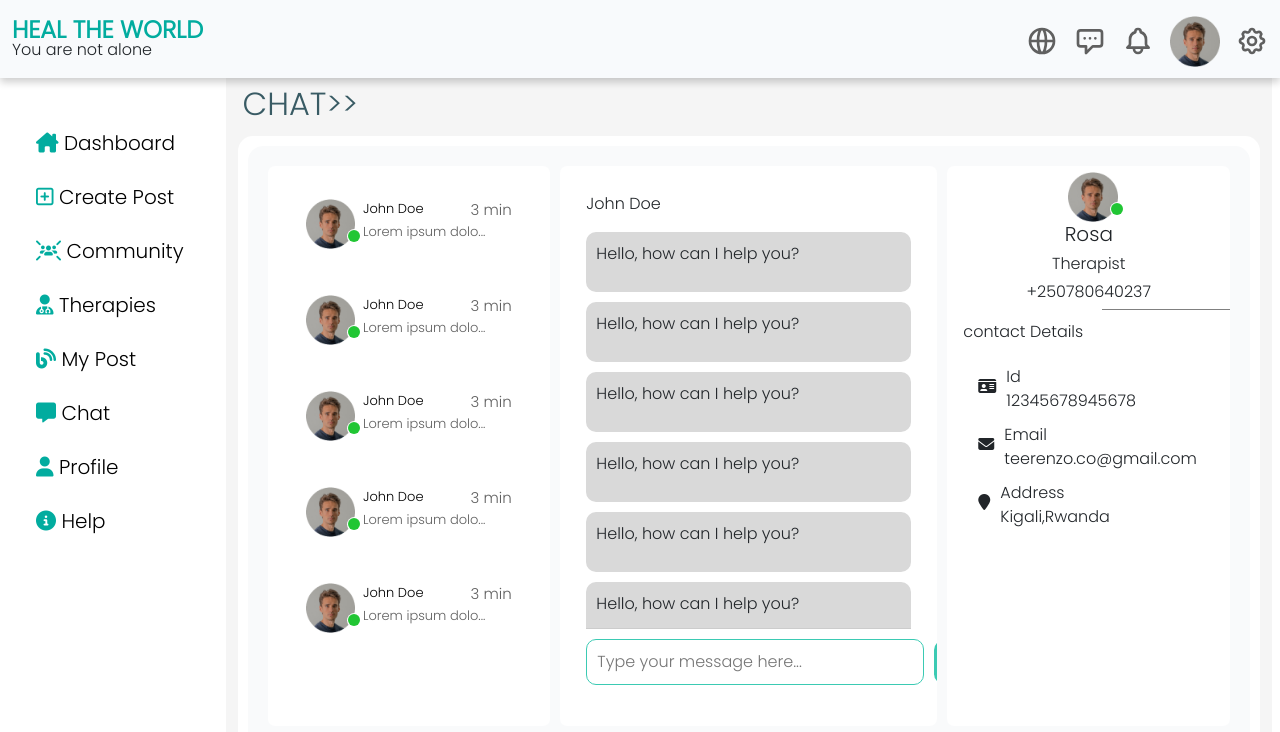
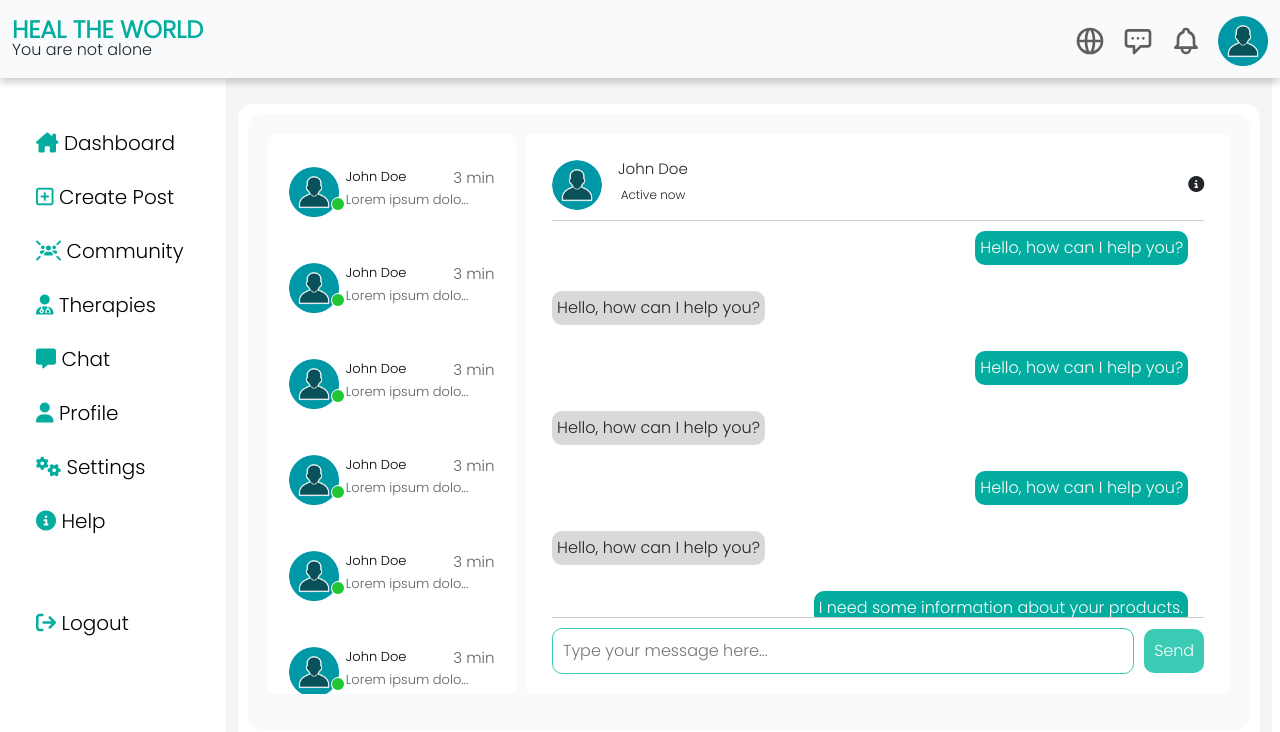
Before and after one commit to alaintresor/heal-the-world-fn, a React app: page /chat in a window 1280 px wide. Shown: the top 732 px of the page. Built offline with nearby package versions, Linux system fonts and the light colour scheme.

Commit message:
add some changes on chat

```diff
--- a/src/components/Sidebar.jsx
+++ b/src/components/Sidebar.jsx
@@ -17,19 +17,23 @@ export default function Sidebar() {
         <Link to="#"><span><i class="fa-solid fa-user-doctor"></i></span> Therapies</Link>
       </div>
       <div class="nav-item">
-        <Link to="#"><span><i class="fa-solid fa-blog"></i></span> My Post</Link>
-      </div>
-
-      <div class="nav-item">
 
         <Link to="/chat"><span><i class="fa-solid fa-message"></i></span> Chat</Link>
       </div>
 
       <div class="nav-item">
-      <Link to="/profile"> <span><i class="fa-solid fa-user"></i></span> Profile</Link>
+        <Link to="/profile"> <span><i class="fa-solid fa-user"></i></span> Profile</Link>
       </div>
       <div class="nav-item">
+        <Link to="/profile"> <span><i class="fa-solid fa-gears"></i></span> Settings</Link>
+      </div>
+
+      <div class="nav-item">
         <Link to="#"><span><i class="fa-solid fa-circle-info"></i></span> Help</Link>
+      </div>
+      <br /> <br />
+      <div class="nav-item">
+        <Link to="/"><span><i class="fa-solid fa-sign-out"></i></span> Logout</Link>
       </div>
 
     </div>
--- a/src/components/chatUser.js
+++ b/src/components/chatUser.js
@@ -1,5 +1,5 @@
 import React from 'react'
-import img1 from "../assets/images/13.png"
+import img1 from "../assets/images/profile.png"
 const chatUser = () => {
     return (
         <>
--- a/src/components/menu.js
+++ b/src/components/menu.js
@@ -1,4 +1,4 @@
-import img1 from "../assets/images/13.png"
+import img1 from "../assets/images/profile.png"
 import {
     CogIcon, BellIcon, ChatAltIcon, GlobeAltIcon
 
@@ -32,9 +32,9 @@ export default function Menu() {
                                 <img src={img1} alt="" width="50" />
                             </Link>
                         </span>
-                        <span>
+                        {/* <span>
                             <CogIcon className="icon" />
-                        </span>
+                        </span> */}
                     </nav>
                 </div>
             </div>
--- a/src/components/profileModal.js
+++ b/src/components/profileModal.js
@@ -1,4 +1,5 @@
 
+import img1 from "../assets/images/profile.png"
 
 export default function ProfileModal({ show, handleClose }) {
   return (
@@ -7,16 +8,26 @@ export default function ProfileModal({ show, handleClose }) {
         <div class="modal-overlay">
           <div class="modal-container">
             <div class="modal-header">
-              <h2>Person Information</h2>
+              <h2>Update Profile</h2>
               <button class="close-modal" onClick={() => handleClose()}>&times;</button>
             </div>
             <div class="modal-body">
+              <div className="profile-img">
+                <img src={img1} alt="" />
+                <div className="flex">
+                  <span>Kabano Festo</span>
+                  <span className="primary-color">kabanofesto@gmail</span>
+                </div>
+              </div>
               <form>
                 <div class="form-group">
                   <input type="text" class="form-control" placeholder="First Name" />
                 </div>
                 <div class="form-group">
                   <input type="text" class="form-control" placeholder="Last Name" />
+                </div>
+                <div class="form-group">
+                  <input type="text" class="form-control" placeholder="Username" />
                 </div>
                 <div class="form-group">
                   <select class="form-control">
@@ -26,7 +37,7 @@ export default function ProfileModal({ show, handleClose }) {
                   </select>
                 </div>
                 <div class="form-group">
-                  <input type="date" class="form-control" placeholder="Date of Birth" />
+                  <input type="date" class="form-control" placeholder="Date of Birth" title="Date Of Birth"/>
                 </div>
                 <div class="form-group">
                   <input type="number" class="form-control" placeholder="Phone number" prefix="+" />
--- a/src/pages/chat.js
+++ b/src/pages/chat.js
@@ -1,9 +1,22 @@
-import React from 'react'
+import React, { useState } from 'react'
 import Menu from '../components/menu'
 import Sidebar from '../components/Sidebar'
-import img1 from "../assets/images/13.png"
+import img1 from "../assets/images/profile.png"
 import ChatUser from '../components/chatUser'
-const chat = () => {
+
+const Chat = () => {
+    const [show, setShow] = useState(false)
+
+    const showProfile = () => {
+        if(show){
+        document.querySelector('.chatChat').style.width = '70%'
+        document.querySelector('.profileChat').style.display = 'flex'
+        }else{
+            document.querySelector('.chatChat').style.width = '100%'
+            document.querySelector('.profileChat').style.display = 'none'
+        }
+        setShow(!show)
+    }
     return (
         <>
             <div className='header'>
@@ -14,10 +27,10 @@ const chat = () => {
                             <Sidebar />
                             <div class="col-lg-10 body-content">
                                 <div class="container">
-                                    <div className='chatHeader'>
+                                    {/* <div className='chatHeader'>
                                         <h2 className='h2Chat1'>CHAT</h2>
-                                    </div>
-
+                                    </div> */}
+                                    <br />
                                     <div className='containerChat'>
                                         <div className='containerChatTwo'>
 
@@ -29,33 +42,49 @@ const chat = () => {
                                                     <ChatUser />
                                                     <ChatUser />
                                                     <ChatUser />
+                                                    <ChatUser />
+                                                    <ChatUser />
                                                 </div>
                                             </div>
                                             <div className='chatChat'>
                                                 <div className="chat-container">
-                                                    <p>John Doe</p>
+                                                    <div className="chat-header">
+                                                        <div className="chat-header-img">
+                                                            <img src={img1} alt="" />
+                                                            <div className="chat-header-name">
+                                                                <h3>John Doe</h3>
+                                                                <span>Active now</span>
+                                                            </div>
+                                                        </div>
+
+                                                        <div className="chat-header-icons">
+                                                            <span onClick={() => showProfile()}>
+                                                                <i class="fa-solid fa-circle-info"></i>
+                                                            </span>
+                                                        </div>
+                                                    </div>
                                                     <div className="chat-messages">
-                                                        <div className="message-container">
-                                                            <p className="message-text">Hello, how can I help you?</p>
-                                                        </div>
-                                                        <div className="message-container">
-                                                            <p className="message-text">Hello, how can I help you?</p>
-                                                        </div>
-                                                        <div className="message-container">
-                                                            <p className="message-text">Hello, how can I help you?</p>
-                                                        </div>
-                                                        <div className="message-container">
-                                                            <p className="message-text">Hello, how can I help you?</p>
-                                                        </div>
-                                                        <div className="message-container">
-                                                            <p className="message-text">Hello, how can I help you?</p>
-                                                        </div>
-                                                        <div className="message-container">
-                                                            <p className="message-text">Hello, how can I help you?</p>
-                                                        </div>
-                                                        <div className="message-container">
-                                                            <p className="message-text">I need some information about your products.</p>
-                                                        </div>
+
+                                                        <p className="message-text">Hello, how can I help you?</p>
+
+
+                                                        <p className="message-reply">Hello, how can I help you?</p>
+
+
+                                                        <p className="message-text">Hello, how can I help you?</p>
+
+
+                                                        <p className="message-reply">Hello, how can I help you?</p>
+
+
+                                                        <p className="message-text">Hello, how can I help you?</p>
+
+
+                                                        <p className="message-reply">Hello, how can I help you?</p>
+
+
+                                                        <p className="message-text">I need some information about your products.</p>
+
                                                     </div>
                                                     <div className="chat-input-container">
                                                         <input type="text" placeholder="Type your message here..." />
@@ -67,7 +96,7 @@ const chat = () => {
                                             <div className='profileChat'>
                                                 <div className='partOne'>
                                                     <div className='img'>
-                                                        <img src={img1} alt=""/>
+                                                        <img src={img1} alt="" />
                                                         <div className='online'><div className='onlineIcon'></div></div>
                                                     </div>
                                                     <h5>Rosa</h5>
@@ -131,4 +160,4 @@ const chat = () => {
     )
 }
 
-export default chat
+export default Chat
--- a/src/pages/post.js
+++ b/src/pages/post.js
@@ -1,4 +1,4 @@
-import img1 from "../assets/images/13.png"
+import img1 from "../assets/images/profile.png"
 import img2 from "../assets/images/kbb.png"
 import Menu from "../components/menu";
 import Sidebar from "../components/Sidebar";
--- a/src/pages/profile.js
+++ b/src/pages/profile.js
@@ -1,5 +1,5 @@
 import { useState } from "react";
-import img1 from "../assets/images/13.png"
+import img1 from "../assets/images/profile.png"
 import img2 from "../assets/images/kbb.png"
 import Menu from "../components/menu";
 import ProfileModal from "../components/profileModal";
--- a/src/style/sass/chat.scss
+++ b/src/style/sass/chat.scss
@@ -48,10 +48,10 @@
             display: flex;
             flex-direction: column;
             align-items: center;
-            overflow: scroll;
+            overflow-y: scroll;
             height: 70vh;
             background-color: #FFFFFF;
-            width: 30%;
+            width: 35%;
 
             .btn-borded {
                 padding: 10px 70px;
@@ -69,7 +69,6 @@
             .chat {
                 padding: 5px;
 
-
             }
         }
 
@@ -79,11 +78,51 @@
             display: flex;
             flex-direction: column;
             align-items: center;
-            overflow: scroll;
             margin-left: 10px;
             height: 70vh;
             background-color: #FFFFFF;
-            width: 40%;
+            width: 100%;
+
+            .chat-header {
+                display: flex;
+                justify-content: space-between;
+                align-items: center;
+                width: 100%;
+
+
+
+                .chat-header-img {
+                    display: flex;
+
+
+                    img {
+                        width: 50px;
+                        height: 50px;
+                        border-radius: 50%;
+                        margin-right: 1rem;
+                    }
+
+                    .chat-header-name {
+                        font-size: 12px;
+                        display: flex;
+                        flex-direction: column;
+
+                        h3 {
+                            font-size: 15px;
+                        }
+
+
+                    }
+                }
+
+                .chat-header-icons {
+                    span {
+                        cursor: pointer;
+                    }
+                }
+
+
+            }
         }
     }
 }
@@ -100,6 +139,7 @@
         width: 15%;
         display: flex;
         margin-right: 1rem;
+
         img {
             width: 50px;
             height: 50px;
@@ -172,12 +212,11 @@
 }
 
 .profileChat {
+    display: none;
     padding: 6px;
     border-radius: 7px;
-    display: flex;
     flex-direction: column;
     align-items: center;
-    overflow: scroll;
     margin-left: 10px;
     height: 70vh;
     background-color: #FFFFFF;
@@ -227,8 +266,7 @@
 
         .line {
             border-bottom: 0.5px solid gray;
-            width: 50%;
-            margin-left: 60%;
+            width: 100%;
         }
     }
 
@@ -269,14 +307,28 @@
 }
 
 .chat-messages {
+    display: flex;
+    flex-direction: column;
     height: 90%;
     overflow-y: scroll;
 }
 
-.message-container {
-    padding: 10px;
-    margin-bottom: 10px;
+.message-text {
+    padding: 5px;
+    margin-right: 1rem;
+    margin-top: 10px;
     border-radius: 10px;
+    width: fit-content;
+    color: white;
+    background-color: $primary-color;
+    align-self: flex-end;
+}
+
+.message-reply {
+    padding: 5px;
+    margin-top: 10px;
+    border-radius: 10px;
+    width: fit-content;
     background-color: #D9D9D9;
 }
 
@@ -292,6 +344,7 @@
         padding: 10px;
         border-radius: 10px;
         border: 1px solid #3BCAB3;
+        outline: none;
     }
 }
 
--- a/src/style/sass/modal.scss
+++ b/src/style/sass/modal.scss
@@ -43,6 +43,27 @@
             font-size: 18px;
             text-align: justify;
 
+            .profile-img {
+                display: flex;
+                flex-direction: row;
+                margin-bottom: 5px;
+                img {
+                    width: 60px;
+                    height: 60px;
+                    border-radius: 50%;
+                    margin-right: 20px;
+                }
+
+                .flex {
+                    display: flex;
+                    flex-direction: column;
+
+                    .primary-color {
+                        font-size: 13px;
+                    }
+                }
+            }
+
             .form-group {
                 margin-bottom: 1.5rem;
                 display: flex;
--- a/src/style/sass/style.scss
+++ b/src/style/sass/style.scss
@@ -94,6 +94,29 @@ body {
     background-color: transparent;
     font-weight: bold;
 }
+
+// ......... scroll bar ...............
+
+/* width */
+::-webkit-scrollbar {
+    width: 10px;
+}
+
+/* Track */
+::-webkit-scrollbar-track {
+    background: #f1f1f1;
+}
+
+/* Handle */
+::-webkit-scrollbar-thumb {
+    background: $primary-color;
+}
+
+/* Handle on hover */
+::-webkit-scrollbar-thumb:hover {
+    background: #555;
+}
+
 
 
 @media screen and (max-width: 768px) {
```
Also changed, not shown: src/assets/images/13.png (deleted), src/assets/images/profile.png (added).
